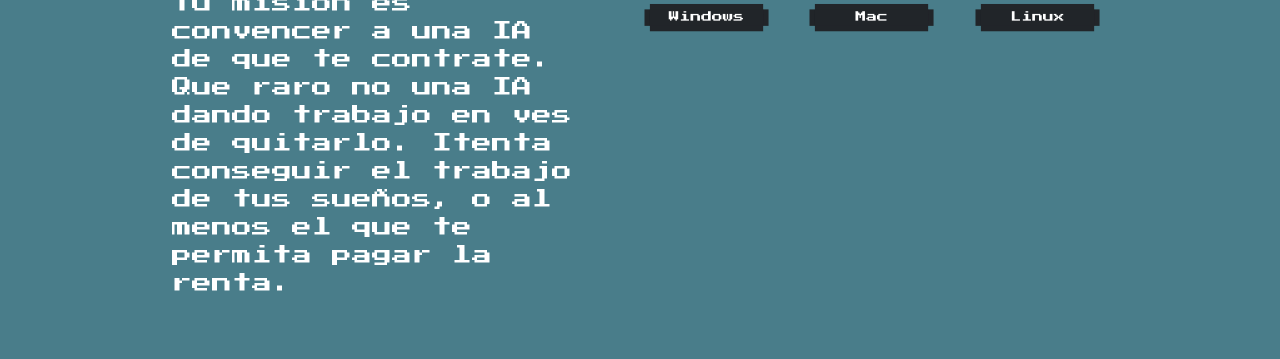
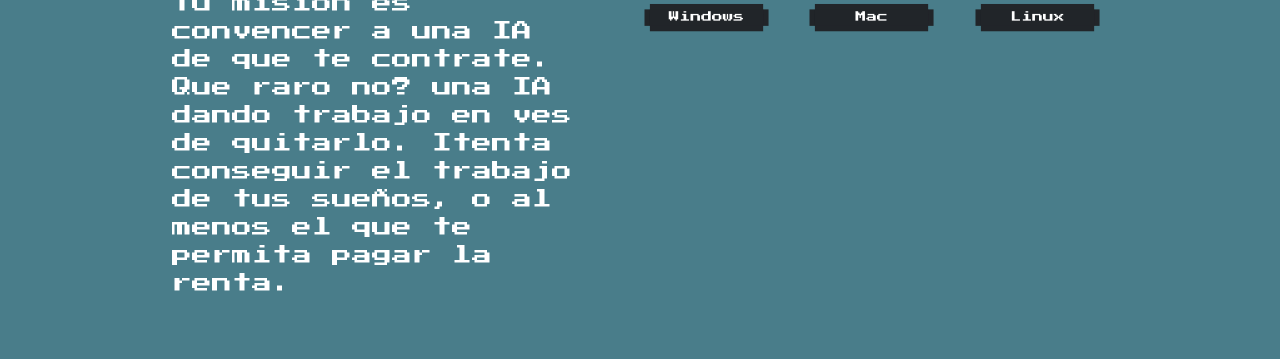
Before and after one commit to JuanMolina2001/ag-page, an Astro site: page / in a window 1280 px wide. Shown: the part 441-800 px from the top of the page. Built offline with nearby package versions, Linux system fonts and the light colour scheme; Astro itself is replaced by a stand-in of ours.

Commit message:
le meti un signo nomas xddddddd

```diff
--- a/src/components/Cover.astro
+++ b/src/components/Cover.astro
@@ -13,7 +13,7 @@ import GameJolt from "../svgs/gamejolt.astro";
         </h1>
         <Carousel />
         <p class="lg:text-xl">
-            Tu misión es convencer a una IA de que te contrate. Que raro no una
+            Tu misión es convencer a una IA de que te contrate. Que raro no? una
             IA dando trabajo en ves de quitarlo. Itenta conseguir el trabajo de
             tus sueños, o al menos el que te permita pagar la renta.
         </p>
```
